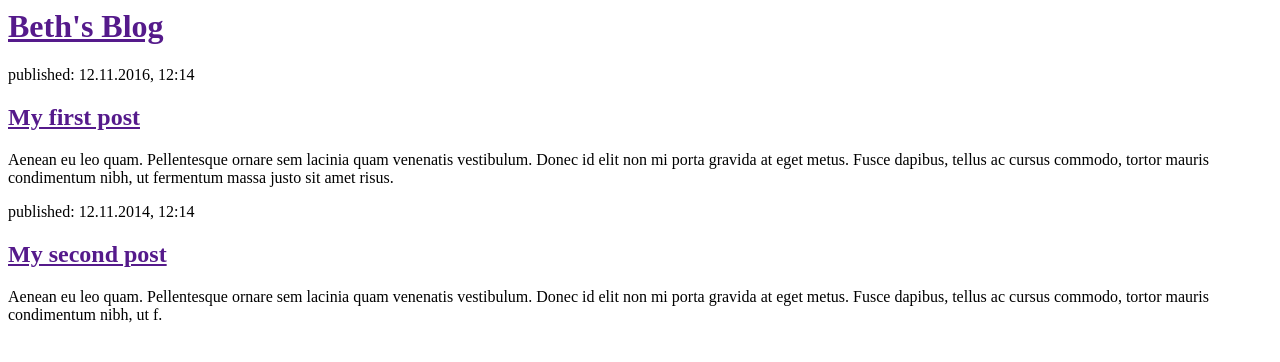
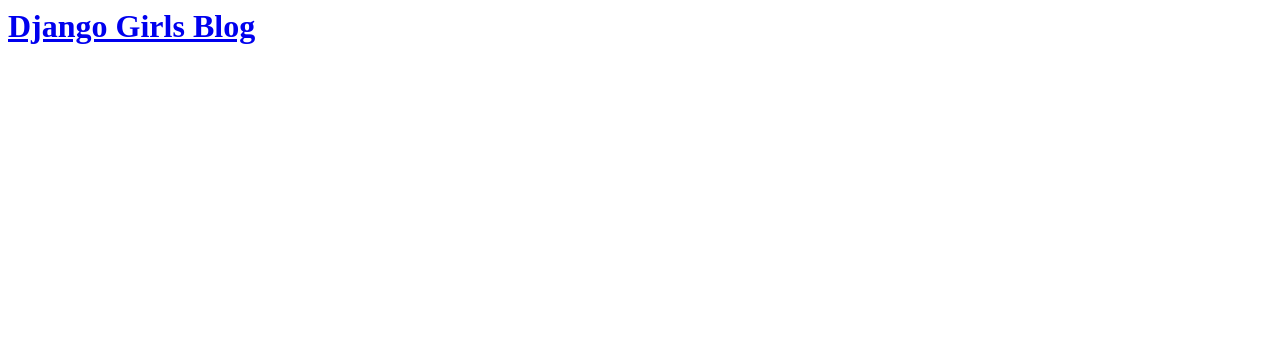
Before and after one commit to bethharvey1/Django-Girls-My-First-Blog, a Django app: page / in a window 1280 px wide. Shown: the top 362 px of the page. Run offline with Django 3.2, Linux system fonts and the light colour scheme.

Commit message:
Updating post_list.html file

```diff
--- a/blog/templates/blog/post_list.html
+++ b/blog/templates/blog/post_list.html
@@ -1,22 +1,13 @@
 <html>
-    <head>
-        <title>Beth's Blog</title>
-    </head>
-    <body>
-        <div>
-            <h1><a href="">Beth's Blog</a></h1>
-        </div>
+    <div>
+        <h1><a href="/">Django Girls Blog</a></h1>
+    </div>
 
-        <div>
-            <p>published: 12.11.2016, 12:14</p>
-            <h2><a href="">My first post</a></h2>
-            <p>Aenean eu leo quam. Pellentesque ornare sem lacinia quam venenatis vestibulum. Donec id elit non mi porta gravida at eget metus. Fusce dapibus, tellus ac cursus commodo, tortor mauris condimentum nibh, ut fermentum massa justo sit amet risus.</p>
-        </div>
-
-        <div>
-            <p>published: 12.11.2014, 12:14</p>
-            <h2><a href="">My second post</a></h2>
-            <p>Aenean eu leo quam. Pellentesque ornare sem lacinia quam venenatis vestibulum. Donec id elit non mi porta gravida at eget metus. Fusce dapibus, tellus ac cursus commodo, tortor mauris condimentum nibh, ut f.</p>
-        </div>
-    </body>
+       {% for post in posts %}
+            <div>
+                <p>published: {{ post.created_date}}</p>
+                <h1><a href="">{{ post.title }}</a></h1>
+                <p>{{ post.text|linebreaksbr }}</p>
+            </div>
+        {% endfor %}
 </html>
```
